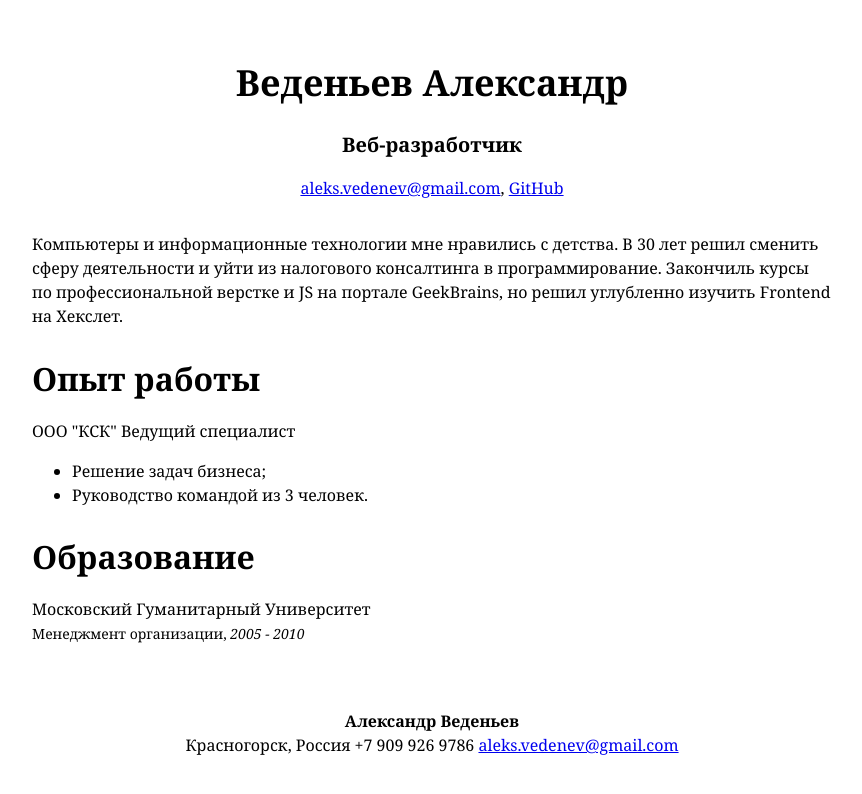
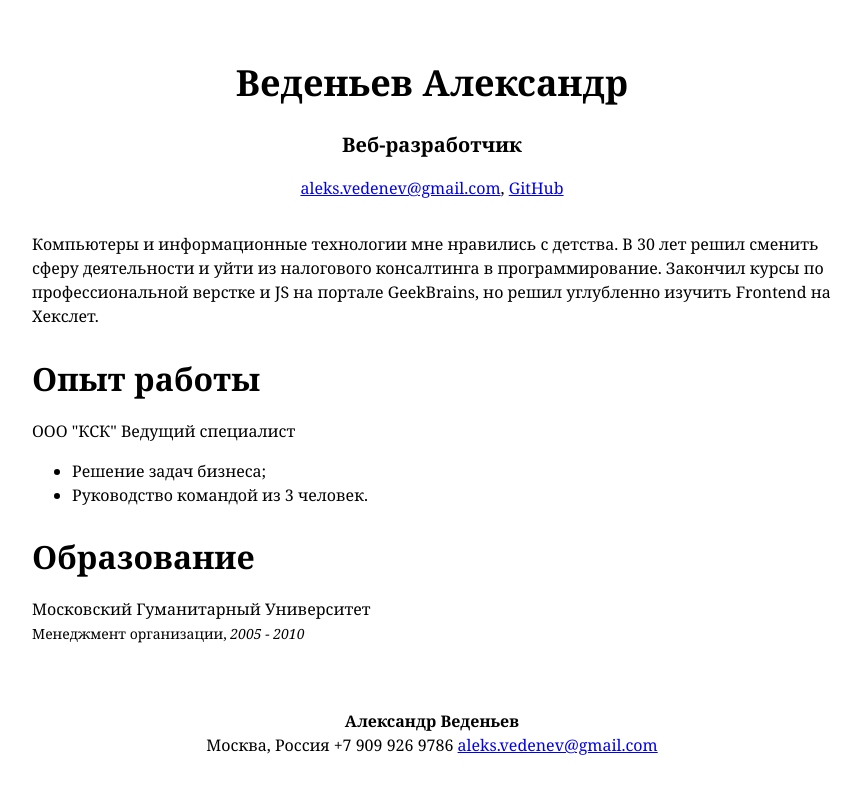
Before and after one commit to AleksVedenyev/AleksVedenyev.github.io, a plain HTML site: page index.html in a window 1280 px wide. Shown: the whole page, without its empty margins (208-1070 px from the left). Drawn offline with Linux system fonts and the light colour scheme.

Commit message:
Update index.html

```diff
--- a/index.html
+++ b/index.html
@@ -14,7 +14,7 @@
 </div>
 <div id="main">
     Компьютеры и информационные технологии мне нравились с детства. В 30 лет решил сменить сферу деятельности
-    и уйти из налогового консалтинга в программирование. Закончиль курсы по профессиональной верстке и JS на портале
+    и уйти из налогового консалтинга в программирование. Закончил курсы по профессиональной верстке и JS на портале
     GeekBrains, но решил углубленно изучить Frontend на Хекслет.
 
     <h2>Опыт работы</h2>
@@ -35,7 +35,7 @@
 </div>
 <div id="footer">
     <div class="name">Александр Веденьев</div>
-    <div>Красногорск, Россия +7 909 926 9786 <a href="mailto:aleks.vedenev@gmail.com">aleks.vedenev@gmail.com</a></div>
+    <div>Москва, Россия +7 909 926 9786 <a href="mailto:aleks.vedenev@gmail.com">aleks.vedenev@gmail.com</a></div>
 </div>
 </body>
 </html>
```
